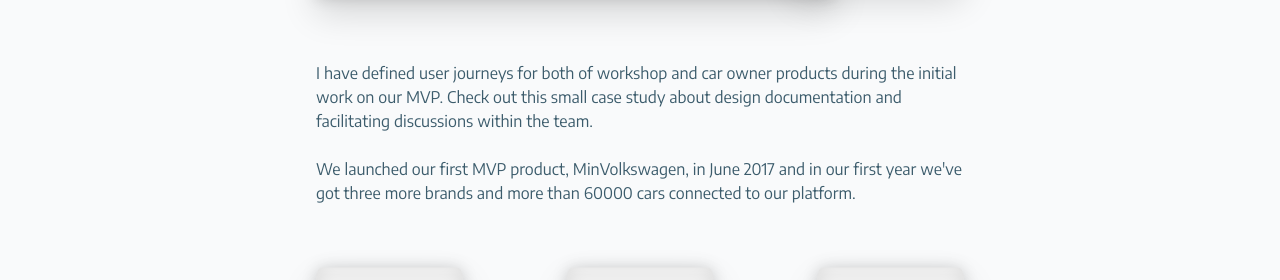
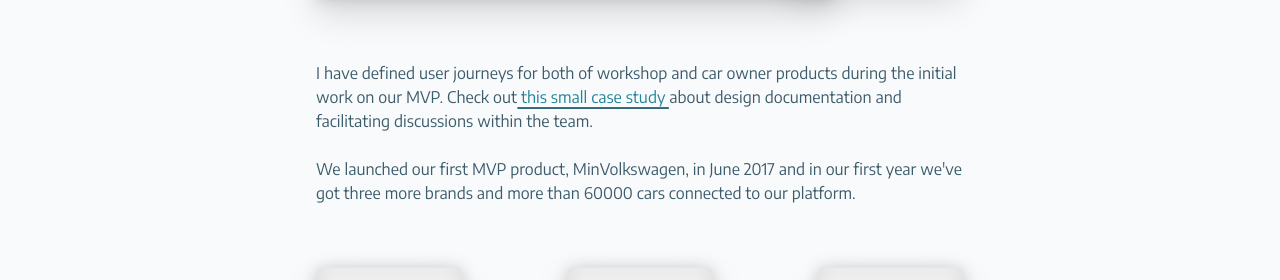
Before and after one commit to frebliklo/frebliklo.github.io, a Jekyll site: the page built from work/connected-cars/index.html, in a window 1280 px wide. Shown: the part 866-1146 px from the top of the page. Built offline with Jekyll 4.4.1, drawn with Linux system fonts in a browser that asks for light colours; some web fonts are replaced.

Commit message:
missing-link-hehe

```diff
--- a/work/connected-cars/index.html
+++ b/work/connected-cars/index.html
@@ -40,7 +40,7 @@ title: Work - Connected Cars
   <section class="container">
     <div class="row">
       <div class="col-2">
-        <p>I have defined user journeys for both of workshop and car owner products during the initial work on our MVP. Check out this small case study about design documentation and facilitating discussions within the team.</p>
+        <p>I have defined user journeys for both of workshop and car owner products during the initial work on our MVP. Check out <a class="inline-link" href="{{ site.baseurl }}/work/connected-cars/flow">this small case study</a> about design documentation and facilitating discussions within the team.</p>
         <p>We launched our first MVP product, MinVolkswagen, in June 2017 and in our first year we've got three more brands and more than 60000 cars connected to our platform.</p>
       </div>
     </div>
```
